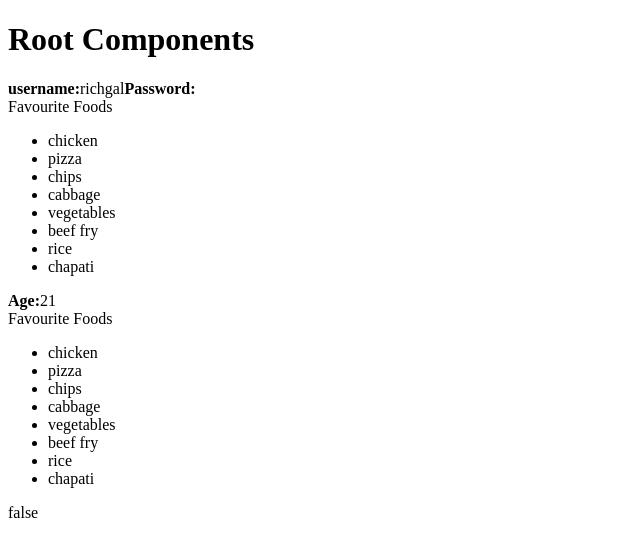
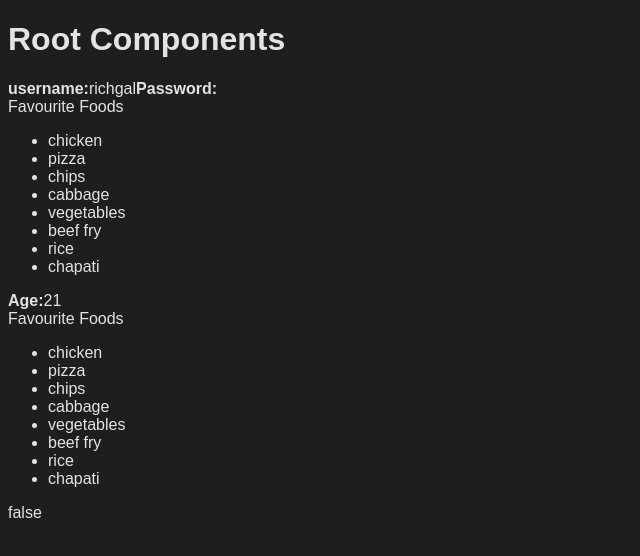
Before and after one commit to Judiciousmurich/reactify-2024, a React (Vite) app in the folder react/: page / in a window 1280 px wide. Shown: the top 556 px of the page, without its empty margins (0-640 px from the left). Built offline with nearby package versions, Linux system fonts and the light colour scheme.

Commit message:
feat:add files

```diff
--- a/react/src/globals.css
+++ b/react/src/globals.css
@@ -1,4 +1,6 @@
 body{
     background-color: #1e1e1e;
-    color: #;
+    color: #e3e3e3;
+    font-family: sans-serif;
+
 }
--- a/react/src/main.jsx
+++ b/react/src/main.jsx
@@ -1,6 +1,7 @@
 import React from 'react'
 import ReactDOM from 'react-dom/client'
 import App from './App'
+import "./globals.css"
 
 
 ReactDOM.createRoot(document.getElementById('root')).render(
```
